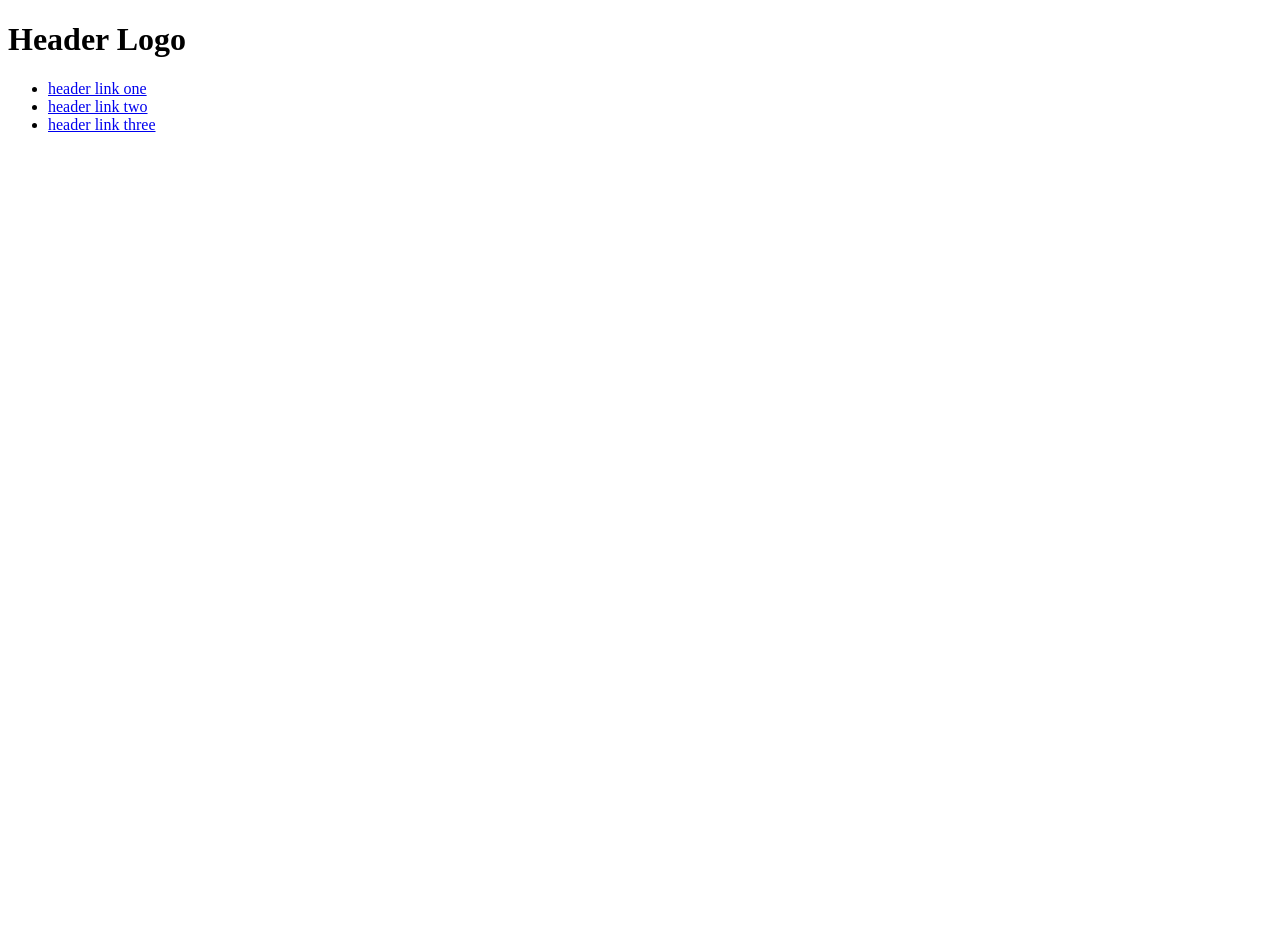
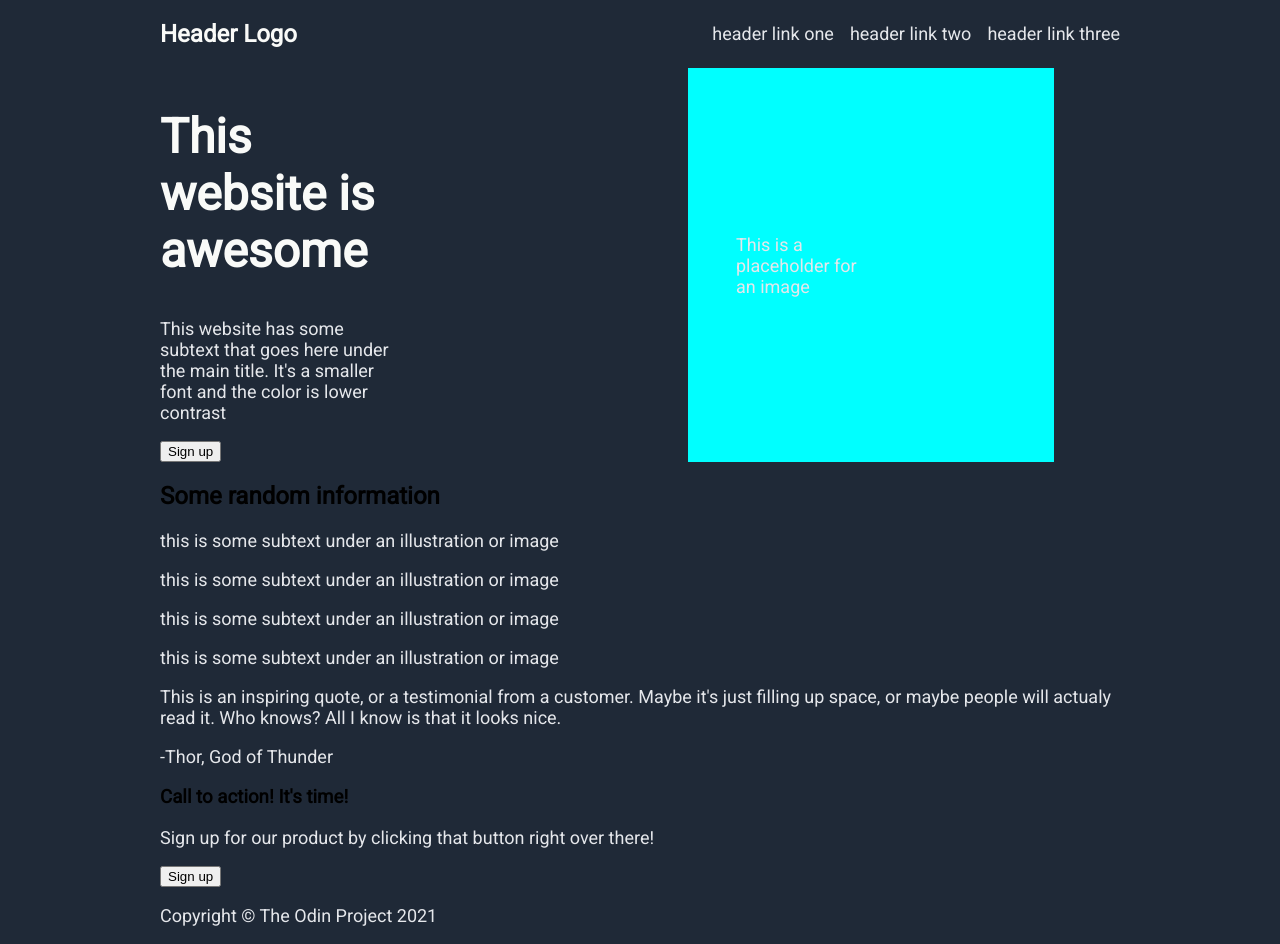
Before and after one commit to danivisser/project1, a plain HTML site: page index.html in a window 1280 px wide. Before the commit the page ends 800 px from the top, so only its background shows below. Drawn offline with Linux system fonts and the light colour scheme.

Commit message:
Header is workign

```diff
--- a/index.html
+++ b/index.html
@@ -3,12 +3,13 @@
 <head>
     <meta charset="UTF-8">
     <meta name="viewport" content="width=device-width, initial-scale=1.0">
+    <link rel="stylesheet" href="style.css">
     <title>Project: Landing Page</title>
 </head>
 <body>
     <header>
         <div class="header-logo">
-            <h1 href="index.html">Header Logo</h1>
+            <h2 class="logo" href="index.html">Header Logo</h1>
         </div>
         <nav>
             <ul>
@@ -24,5 +25,56 @@
             </ul>
         </nav>
     </header>
+    <main>
+        <section class="section1">
+            <div>
+                <h1>This website is awesome</h1>
+                <p>This website has some subtext that goes here under the main title. It's a smaller font and the color is lower contrast</p>
+                <button>Sign up</button>
+            </div>
+            <div>
+                <p>This is a placeholder for an image</p>
+            </div>
+        </section>
+        <section class="random">
+            <h2>Some random information</h2>
+            <div class="images">
+                <div class="piece">
+                    <div class="image"></div>
+                    <p>this is some subtext under an illustration or image</p>
+                </div>
+                <div class="piece">
+                    <div class="image"></div>
+                    <p>this is some subtext under an illustration or image</p>
+                </div>
+                <div class="piece">
+                    <div class="image"></div>
+                    <p>this is some subtext under an illustration or image</p>
+                </div>
+                <div class="piece">
+                    <div class="image"></div>
+                    <p>this is some subtext under an illustration or image</p>
+                </div>
+            </div>
+        </section>
+        <section class="quote">
+            <p>This is an inspiring quote, or a testimonial from a customer. Maybe it's just filling up space, or maybe people will actualy read it.
+                Who knows? All I know is that it looks nice.
+            </p>
+            <p>-Thor, God of Thunder</p>
+        </section>
+        <section class="cta">
+            <div>
+                <h3>Call to action! It's time!</h3>
+                <p>Sign up for our product by clicking that button right over there!</p>
+            </div>
+            <div>
+                <button>Sign up</button>
+            </div>
+        </section>
+    </main>
+    <footer>
+        <p>Copyright &copy; The Odin Project 2021</p>
+    </footer>
 </body>
 </html>
--- /dev/null
+++ b/style.css
@@ -0,0 +1,60 @@
+@charset "utf-8";
+/* CSS Document */
+
+@import url('https://fonts.googleapis.com/css2?family=Roboto&display=swap');
+
+:root {
+    font-family: 'Roboto', sans-serif;
+}
+
+body {
+    background-color: #1F2937;
+    max-inline-size: 75%;
+    margin: auto;
+}
+
+header {
+    display: flex;
+    justify-content: space-between;
+    align-items: center;
+}
+.header-logo h2 {
+    font-size: 24px;
+    color: #F9FAF8;
+}
+p, a {
+    font-size: 18px;
+    color: #E5E7EB;
+}
+
+a {
+    text-decoration: none;
+}
+
+ul {
+    list-style: none;
+    display: flex;
+    gap: 1rem;
+}
+
+.section1 {
+    display: flex;
+    gap: 3rem;
+}
+
+.section1 div:nth-child(2) {
+    background-color: aqua;
+    display: flex;
+    align-items: center;
+    padding: 3rem;
+}
+
+.section1 * {
+    max-inline-size: 50%;
+}
+
+h1 {
+    font-size: 48px;
+    font-weight: bold;
+    color: #F9FAF8;
+}
```
